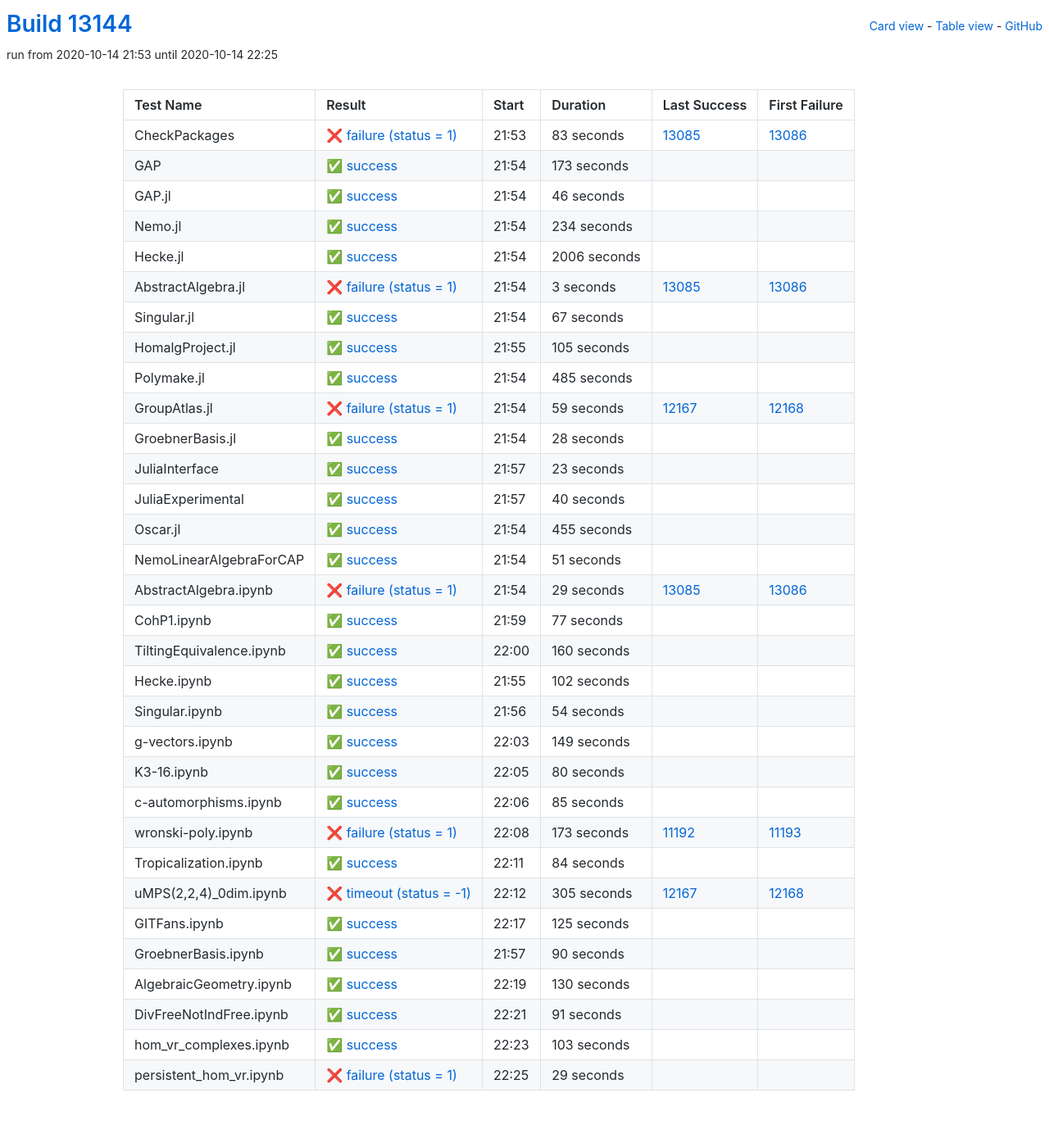
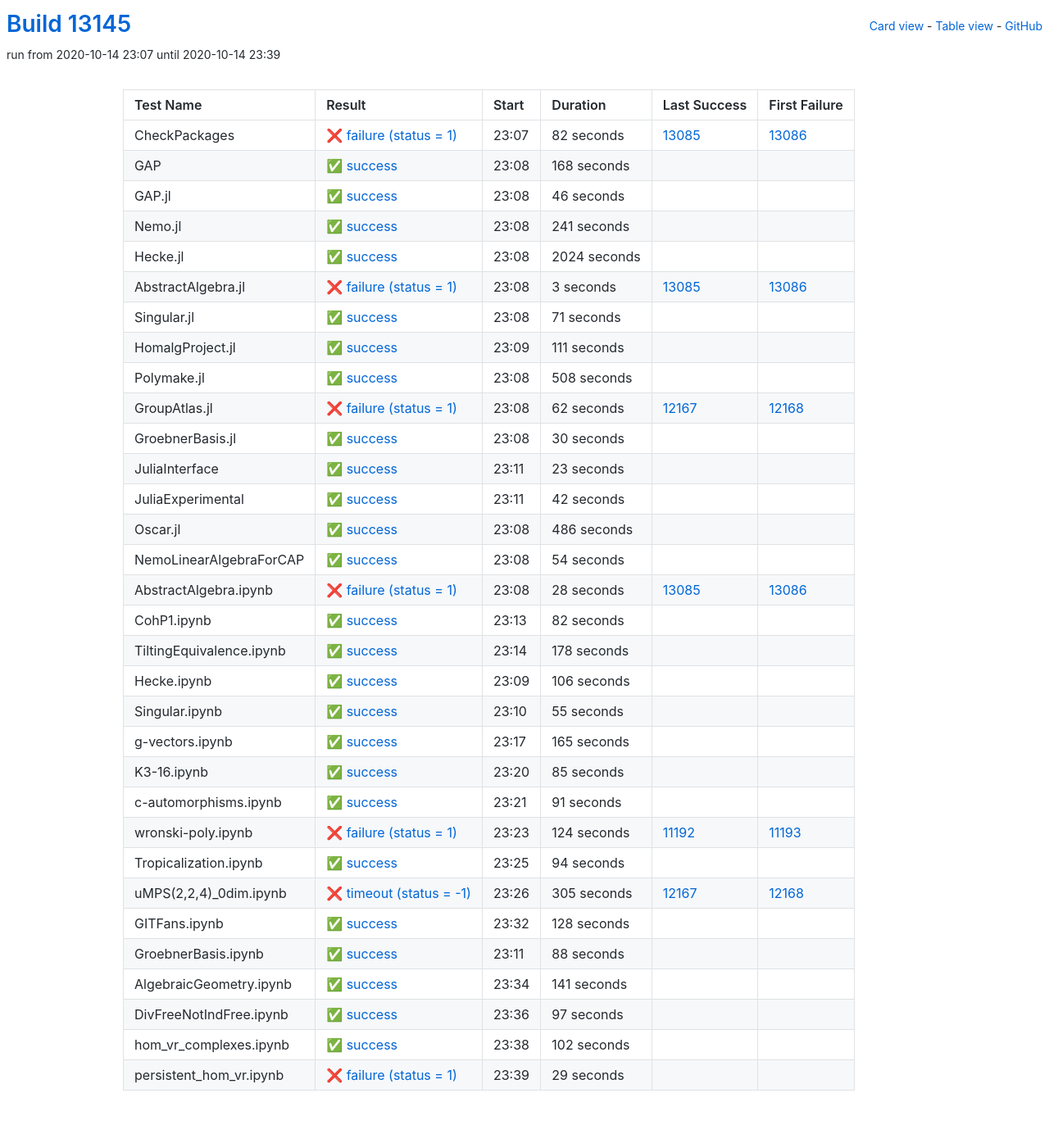
Before and after one commit to oscar-system/oscar-ci-status, a Jekyll site: the page built from table.html, in a window 1280 px wide. Shown: the whole page at 82% size. Built offline with Jekyll 4.4.1, drawn with Linux system fonts in a browser that asks for light colours.

Commit message:
Build #13145

```diff
--- a/_data/ci.yml
+++ b/_data/ci.yml
@@ -1,6 +1,6 @@
 ---
-build: 13144
-build_url: https://oscarci.mathematik.uni-kl.de/job/oscar/13144/
+build: 13145
+build_url: https://oscarci.mathematik.uni-kl.de/job/oscar/13145/
 job: oscar
 organization: oscar-system
 repo: oscar-ci-status
@@ -8,32 +8,32 @@
 tests:
 - name: CheckPackages
   id: checkpackages
-  log: https://oscarci.mathematik.uni-kl.de/job/oscar/13144/artifact/logs/build-13144/CheckPackages.log
-  start: 2020-10-14 21:53
+  log: https://oscarci.mathematik.uni-kl.de/job/oscar/13145/artifact/logs/build-13145/CheckPackages.log
+  start: 2020-10-14 23:07
   success: false
   exitcode: 1
   status: failure
-  duration: 83
+  duration: 82
   last_success: 13085
   last_success_url: https://oscarci.mathematik.uni-kl.de/job/oscar/13085/
   first_failure: 13086
   first_failure_url: https://oscarci.mathematik.uni-kl.de/job/oscar/13086/
 - name: GAP
   id: gap
-  log: https://oscarci.mathematik.uni-kl.de/job/oscar/13144/artifact/logs/build-13144/GAP.log
-  start: 2020-10-14 21:54
+  log: https://oscarci.mathematik.uni-kl.de/job/oscar/13145/artifact/logs/build-13145/GAP.log
+  start: 2020-10-14 23:08
   success: true
   exitcode: 0
   status: success
-  duration: 173
+  duration: 168
   last_success: false
   last_success_url:
   first_failure: false
   first_failure_url:
 - name: GAP.jl
   id: gap-jl
-  log: https://oscarci.mathematik.uni-kl.de/job/oscar/13144/artifact/logs/build-13144/GAP.jl.log
-  start: 2020-10-14 21:54
+  log: https://oscarci.mathematik.uni-kl.de/job/oscar/13145/artifact/logs/build-13145/GAP.jl.log
+  start: 2020-10-14 23:08
   success: true
   exitcode: 0
   status: success
@@ -44,32 +44,32 @@
   first_failure_url:
 - name: Nemo.jl
   id: nemo-jl
-  log: https://oscarci.mathematik.uni-kl.de/job/oscar/13144/artifact/logs/build-13144/Nemo.jl.log
-  start: 2020-10-14 21:54
+  log: https://oscarci.mathematik.uni-kl.de/job/oscar/13145/artifact/logs/build-13145/Nemo.jl.log
+  start: 2020-10-14 23:08
   success: true
   exitcode: 0
   status: success
-  duration: 234
+  duration: 241
   last_success: false
   last_success_url:
   first_failure: false
   first_failure_url:
 - name: Hecke.jl
   id: hecke-jl
-  log: https://oscarci.mathematik.uni-kl.de/job/oscar/13144/artifact/logs/build-13144/Hecke.jl.log
-  start: 2020-10-14 21:54
+  log: https://oscarci.mathematik.uni-kl.de/job/oscar/13145/artifact/logs/build-13145/Hecke.jl.log
+  start: 2020-10-14 23:08
   success: true
   exitcode: 0
   status: success
-  duration: 2006
+  duration: 2024
   last_success: false
   last_success_url:
   first_failure: false
   first_failure_url:
 - name: AbstractAlgebra.jl
   id: abstractalgebra-jl
-  log: https://oscarci.mathematik.uni-kl.de/job/oscar/13144/artifact/logs/build-13144/AbstractAlgebra.jl.log
-  start: 2020-10-14 21:54
+  log: https://oscarci.mathematik.uni-kl.de/job/oscar/13145/artifact/logs/build-13145/AbstractAlgebra.jl.log
+  start: 2020-10-14 23:08
   success: false
   exitcode: 1
   status: failure
@@ -80,68 +80,68 @@
   first_failure_url: https://oscarci.mathematik.uni-kl.de/job/oscar/13086/
 - name: Singular.jl
   id: singular-jl
-  log: https://oscarci.mathematik.uni-kl.de/job/oscar/13144/artifact/logs/build-13144/Singular.jl.log
-  start: 2020-10-14 21:54
+  log: https://oscarci.mathematik.uni-kl.de/job/oscar/13145/artifact/logs/build-13145/Singular.jl.log
+  start: 2020-10-14 23:08
   success: true
   exitcode: 0
   status: success
-  duration: 67
+  duration: 71
   last_success: false
   last_success_url:
   first_failure: false
   first_failure_url:
 - name: HomalgProject.jl
   id: homalgproject-jl
-  log: https://oscarci.mathematik.uni-kl.de/job/oscar/13144/artifact/logs/build-13144/HomalgProject.jl.log
-  start: 2020-10-14 21:55
+  log: https://oscarci.mathematik.uni-kl.de/job/oscar/13145/artifact/logs/build-13145/HomalgProject.jl.log
+  start: 2020-10-14 23:09
   success: true
   exitcode: 0
   status: success
-  duration: 105
+  duration: 111
   last_success: false
   last_success_url:
   first_failure: false
   first_failure_url:
 - name: Polymake.jl
   id: polymake-jl
-  log: https://oscarci.mathematik.uni-kl.de/job/oscar/13144/artifact/logs/build-13144/Polymake.jl.log
-  start: 2020-10-14 21:54
+  log: https://oscarci.mathematik.uni-kl.de/job/oscar/13145/artifact/logs/build-13145/Polymake.jl.log
+  start: 2020-10-14 23:08
   success: true
   exitcode: 0
   status: success
-  duration: 485
+  duration: 508
   last_success: false
   last_success_url:
   first_failure: false
   first_failure_url:
 - name: GroupAtlas.jl
   id: groupatlas-jl
-  log: https://oscarci.mathematik.uni-kl.de/job/oscar/13144/artifact/logs/build-13144/GroupAtlas.jl.log
-  start: 2020-10-14 21:54
+  log: https://oscarci.mathematik.uni-kl.de/job/oscar/13145/artifact/logs/build-13145/GroupAtlas.jl.log
+  start: 2020-10-14 23:08
   success: false
   exitcode: 1
   status: failure
-  duration: 59
+  duration: 62
   last_success: 12167
   last_success_url: https://oscarci.mathematik.uni-kl.de/job/oscar/12167/
   first_failure: 12168
   first_failure_url: https://oscarci.mathematik.uni-kl.de/job/oscar/12168/
 - name: GroebnerBasis.jl
   id: groebnerbasis-jl
-  log: https://oscarci.mathematik.uni-kl.de/job/oscar/13144/artifact/logs/build-13144/GroebnerBasis.jl.log
-  start: 2020-10-14 21:54
+  log: https://oscarci.mathematik.uni-kl.de/job/oscar/13145/artifact/logs/build-13145/GroebnerBasis.jl.log
+  start: 2020-10-14 23:08
   success: true
   exitcode: 0
   status: success
-  duration: 28
+  duration: 30
   last_success: false
   last_success_url:
   first_failure: false
   first_failure_url:
 - name: JuliaInterface
   id: juliainterface
-  log: https://oscarci.mathematik.uni-kl.de/job/oscar/13144/artifact/logs/build-13144/JuliaInterface.log
-  start: 2020-10-14 21:57
+  log: https://oscarci.mathematik.uni-kl.de/job/oscar/13145/artifact/logs/build-13145/JuliaInterface.log
+  start: 2020-10-14 23:11
   success: true
   exitcode: 0
   status: success
@@ -152,92 +152,32 @@
   first_failure_url:
 - name: JuliaExperimental
   id: juliaexperimental
-  log: https://oscarci.mathematik.uni-kl.de/job/oscar/13144/artifact/logs/build-13144/JuliaExperimental.log
-  start: 2020-10-14 21:57
+  log: https://oscarci.mathematik.uni-kl.de/job/oscar/13145/artifact/logs/build-13145/JuliaExperimental.log
+  start: 2020-10-14 23:11
   success: true
   exitcode: 0
   status: success
-  duration: 40
+  duration: 42
   last_success: false
   last_success_url:
   first_failure: false
   first_failure_url:
 - name: Oscar.jl
   id: oscar-jl
-  log: https://oscarci.mathematik.uni-kl.de/job/oscar/13144/artifact/logs/build-13144/Oscar.jl.log
-  start: 2020-10-14 21:54
+  log: https://oscarci.mathematik.uni-kl.de/job/oscar/13145/artifact/logs/build-13145/Oscar.jl.log
+  start: 2020-10-14 23:08
   success: true
   exitcode: 0
   status: success
-  duration: 455
+  duration: 486
   last_success: false
   last_success_url:
   first_failure: false
   first_failure_url:
 - name: NemoLinearAlgebraForCAP
   id: nemolinearalgebraforcap
-  log: https://oscarci.mathematik.uni-kl.de/job/oscar/13144/artifact/logs/build-13144/NemoLinearAlgebraForCAP.log
-  start: 2020-10-14 21:54
-  success: true
-  exitcode: 0
-  status: success
-  duration: 51
-  last_success: false
-  last_success_url:
-  first_failure: false
-  first_failure_url:
-- name: AbstractAlgebra.ipynb
-  id: abstractalgebra-ipynb
-  log: https://oscarci.mathematik.uni-kl.de/job/oscar/13144/artifact/logs/build-13144/AbstractAlgebra.ipynb.log
-  start: 2020-10-14 21:54
-  success: false
-  exitcode: 1
-  status: failure
-  duration: 29
-  last_success: 13085
-  last_success_url: https://oscarci.mathematik.uni-kl.de/job/oscar/13085/
-  first_failure: 13086
-  first_failure_url: https://oscarci.mathematik.uni-kl.de/job/oscar/13086/
-- name: CohP1.ipynb
-  id: cohp1-ipynb
-  log: https://oscarci.mathematik.uni-kl.de/job/oscar/13144/artifact/logs/build-13144/CohP1.ipynb.log
-  start: 2020-10-14 21:59
-  success: true
-  exitcode: 0
-  status: success
-  duration: 77
-  last_success: false
-  last_success_url:
-  first_failure: false
-  first_failure_url:
-- name: TiltingEquivalence.ipynb
-  id: tiltingequivalence-ipynb
-  log: https://oscarci.mathematik.uni-kl.de/job/oscar/13144/artifact/logs/build-13144/TiltingEquivalence.ipynb.log
-  start: 2020-10-14 22:00
-  success: true
-  exitcode: 0
-  status: success
-  duration: 160
-  last_success: false
-  last_success_url:
-  first_failure: false
-  first_failure_url:
-- name: Hecke.ipynb
-  id: hecke-ipynb
-  log: https://oscarci.mathematik.uni-kl.de/job/oscar/13144/artifact/logs/build-13144/Hecke.ipynb.log
-  start: 2020-10-14 21:55
-  success: true
-  exitcode: 0
-  status: success
-  duration: 102
-  last_success: false
-  last_success_url:
-  first_failure: false
-  first_failure_url:
-- name: Singular.ipynb
-  id: singular-ipynb
-  log: https://oscarci.mathematik.uni-kl.de/job/oscar/13144/artifact/logs/build-13144/Singular.ipynb.log
-  start: 2020-10-14 21:56
+  log: https://oscarci.mathematik.uni-kl.de/job/oscar/13145/artifact/logs/build-13145/NemoLinearAlgebraForCAP.log
+  start: 2020-10-14 23:08
   success: true
   exitcode: 0
   status: success
@@ -246,34 +186,82 @@
   last_success_url:
   first_failure: false
   first_failure_url:
-- name: g-vectors.ipynb
-  id: g-vectors-ipynb
-  log: https://oscarci.mathematik.uni-kl.de/job/oscar/13144/artifact/logs/build-13144/g-vectors.ipynb.log
-  start: 2020-10-14 22:03
+- name: AbstractAlgebra.ipynb
+  id: abstractalgebra-ipynb
+  log: https://oscarci.mathematik.uni-kl.de/job/oscar/13145/artifact/logs/build-13145/AbstractAlgebra.ipynb.log
+  start: 2020-10-14 23:08
+  success: false
+  exitcode: 1
+  status: failure
+  duration: 28
+  last_success: 13085
+  last_success_url: https://oscarci.mathematik.uni-kl.de/job/oscar/13085/
+  first_failure: 13086
+  first_failure_url: https://oscarci.mathematik.uni-kl.de/job/oscar/13086/
+- name: CohP1.ipynb
+  id: cohp1-ipynb
+  log: https://oscarci.mathematik.uni-kl.de/job/oscar/13145/artifact/logs/build-13145/CohP1.ipynb.log
+  start: 2020-10-14 23:13
   success: true
   exitcode: 0
   status: success
-  duration: 149
+  duration: 82
+  last_success: false
+  last_success_url:
+  first_failure: false
+  first_failure_url:
+- name: TiltingEquivalence.ipynb
+  id: tiltingequivalence-ipynb
+  log: https://oscarci.mathematik.uni-kl.de/job/oscar/13145/artifact/logs/build-13145/TiltingEquivalence.ipynb.log
+  start: 2020-10-14 23:14
+  success: true
+  exitcode: 0
+  status: success
+  duration: 178
+  last_success: false
+  last_success_url:
+  first_failure: false
+  first_failure_url:
+- name: Hecke.ipynb
+  id: hecke-ipynb
+  log: https://oscarci.mathematik.uni-kl.de/job/oscar/13145/artifact/logs/build-13145/Hecke.ipynb.log
+  start: 2020-10-14 23:09
+  success: true
+  exitcode: 0
+  status: success
+  duration: 106
+  last_success: false
+  last_success_url:
+  first_failure: false
+  first_failure_url:
+- name: Singular.ipynb
+  id: singular-ipynb
+  log: https://oscarci.mathematik.uni-kl.de/job/oscar/13145/artifact/logs/build-13145/Singular.ipynb.log
+  start: 2020-10-14 23:10
+  success: true
+  exitcode: 0
+  status: success
+  duration: 55
+  last_success: false
+  last_success_url:
+  first_failure: false
+  first_failure_url:
+- name: g-vectors.ipynb
+  id: g-vectors-ipynb
+  log: https://oscarci.mathematik.uni-kl.de/job/oscar/13145/artifact/logs/build-13145/g-vectors.ipynb.log
+  start: 2020-10-14 23:17
+  success: true
+  exitcode: 0
+  status: success
+  duration: 165
   last_success: false
   last_success_url:
   first_failure: false
   first_failure_url:
 - name: K3-16.ipynb
   id: k3-16-ipynb
-  log: https://oscarci.mathematik.uni-kl.de/job/oscar/13144/artifact/logs/build-13144/K3-16.ipynb.log
-  start: 2020-10-14 22:05
-  success: true
-  exitcode: 0
-  status: success
-  duration: 80
-  last_success: false
-  last_success_url:
-  first_failure: false
-  first_failure_url:
-- name: c-automorphisms.ipynb
-  id: c-automorphisms-ipynb
-  log: https://oscarci.mathematik.uni-kl.de/job/oscar/13144/artifact/logs/build-13144/c-automorphisms.ipynb.log
-  start: 2020-10-14 22:06
+  log: https://oscarci.mathematik.uni-kl.de/job/oscar/13145/artifact/logs/build-13145/K3-16.ipynb.log
+  start: 2020-10-14 23:20
   success: true
   exitcode: 0
   status: success
@@ -282,34 +270,46 @@
   last_success_url:
   first_failure: false
   first_failure_url:
+- name: c-automorphisms.ipynb
+  id: c-automorphisms-ipynb
+  log: https://oscarci.mathematik.uni-kl.de/job/oscar/13145/artifact/logs/build-13145/c-automorphisms.ipynb.log
+  start: 2020-10-14 23:21
+  success: true
+  exitcode: 0
+  status: success
+  duration: 91
+  last_success: false
+  last_success_url:
+  first_failure: false
+  first_failure_url:
 - name: wronski-poly.ipynb
   id: wronski-poly-ipynb
-  log: https://oscarci.mathematik.uni-kl.de/job/oscar/13144/artifact/logs/build-13144/wronski-poly.ipynb.log
-  start: 2020-10-14 22:08
+  log: https://oscarci.mathematik.uni-kl.de/job/oscar/13145/artifact/logs/build-13145/wronski-poly.ipynb.log
+  start: 2020-10-14 23:23
   success: false
   exitcode: 1
   status: failure
-  duration: 173
+  duration: 124
   last_success: 11192
   last_success_url: https://oscarci.mathematik.uni-kl.de/job/oscar/11192/
   first_failure: 11193
   first_failure_url: https://oscarci.mathematik.uni-kl.de/job/oscar/11193/
 - name: Tropicalization.ipynb
   id: tropicalization-ipynb
-  log: https://oscarci.mathematik.uni-kl.de/job/oscar/13144/artifact/logs/build-13144/Tropicalization.ipynb.log
-  start: 2020-10-14 22:11
+  log: https://oscarci.mathematik.uni-kl.de/job/oscar/13145/artifact/logs/build-13145/Tropicalization.ipynb.log
+  start: 2020-10-14 23:25
   success: true
   exitcode: 0
   status: success
-  duration: 84
+  duration: 94
   last_success: false
   last_success_url:
   first_failure: false
   first_failure_url:
 - name: uMPS(2,2,4)_0dim.ipynb
   id: umps-2-2-4-0dim-ipynb
-  log: https://oscarci.mathematik.uni-kl.de/job/oscar/13144/artifact/logs/build-13144/uMPS-2-2-4-_0dim.ipynb.log
-  start: 2020-10-14 22:12
+  log: https://oscarci.mathematik.uni-kl.de/job/oscar/13145/artifact/logs/build-13145/uMPS-2-2-4-_0dim.ipynb.log
+  start: 2020-10-14 23:26
   success: false
   exitcode: -1
   status: timeout
@@ -320,68 +320,68 @@
   first_failure_url: https://oscarci.mathematik.uni-kl.de/job/oscar/12168/
 - name: GITFans.ipynb
   id: gitfans-ipynb
-  log: https://oscarci.mathematik.uni-kl.de/job/oscar/13144/artifact/logs/build-13144/GITFans.ipynb.log
-  start: 2020-10-14 22:17
+  log: https://oscarci.mathematik.uni-kl.de/job/oscar/13145/artifact/logs/build-13145/GITFans.ipynb.log
+  start: 2020-10-14 23:32
   success: true
   exitcode: 0
   status: success
-  duration: 125
+  duration: 128
   last_success: false
   last_success_url:
   first_failure: false
   first_failure_url:
 - name: GroebnerBasis.ipynb
   id: groebnerbasis-ipynb
-  log: https://oscarci.mathematik.uni-kl.de/job/oscar/13144/artifact/logs/build-13144/GroebnerBasis.ipynb.log
-  start: 2020-10-14 21:57
+  log: https://oscarci.mathematik.uni-kl.de/job/oscar/13145/artifact/logs/build-13145/GroebnerBasis.ipynb.log
+  start: 2020-10-14 23:11
   success: true
   exitcode: 0
   status: success
-  duration: 90
+  duration: 88
   last_success: false
   last_success_url:
   first_failure: false
   first_failure_url:
 - name: AlgebraicGeometry.ipynb
   id: algebraicgeometry-ipynb
-  log: https://oscarci.mathematik.uni-kl.de/job/oscar/13144/artifact/logs/build-13144/AlgebraicGeometry.ipynb.log
-  start: 2020-10-14 22:19
+  log: https://oscarci.mathematik.uni-kl.de/job/oscar/13145/artifact/logs/build-13145/AlgebraicGeometry.ipynb.log
+  start: 2020-10-14 23:34
   success: true
   exitcode: 0
   status: success
-  duration: 130
+  duration: 141
   last_success: false
   last_success_url:
   first_failure: false
   first_failure_url:
 - name: DivFreeNotIndFree.ipynb
   id: divfreenotindfree-ipynb
-  log: https://oscarci.mathematik.uni-kl.de/job/oscar/13144/artifact/logs/build-13144/DivFreeNotIndFree.ipynb.log
-  start: 2020-10-14 22:21
+  log: https://oscarci.mathematik.uni-kl.de/job/oscar/13145/artifact/logs/build-13145/DivFreeNotIndFree.ipynb.log
+  start: 2020-10-14 23:36
   success: true
   exitcode: 0
   status: success
-  duration: 91
+  duration: 97
   last_success: false
   last_success_url:
   first_failure: false
   first_failure_url:
 - name: hom_vr_complexes.ipynb
   id: hom-vr-complexes-ipynb
-  log: https://oscarci.mathematik.uni-kl.de/job/oscar/13144/artifact/logs/build-13144/hom_vr_complexes.ipynb.log
-  start: 2020-10-14 22:23
+  log: https://oscarci.mathematik.uni-kl.de/job/oscar/13145/artifact/logs/build-13145/hom_vr_complexes.ipynb.log
+  start: 2020-10-14 23:38
   success: true
   exitcode: 0
   status: success
-  duration: 103
+  duration: 102
   last_success: false
   last_success_url:
   first_failure: false
   first_failure_url:
 - name: persistent_hom_vr.ipynb
   id: persistent-hom-vr-ipynb
-  log: https://oscarci.mathematik.uni-kl.de/job/oscar/13144/artifact/logs/build-13144/persistent_hom_vr.ipynb.log
-  start: 2020-10-14 22:25
+  log: https://oscarci.mathematik.uni-kl.de/job/oscar/13145/artifact/logs/build-13145/persistent_hom_vr.ipynb.log
+  start: 2020-10-14 23:39
   success: false
   exitcode: 1
   status: failure
```
Also changed, not shown: README.md.
